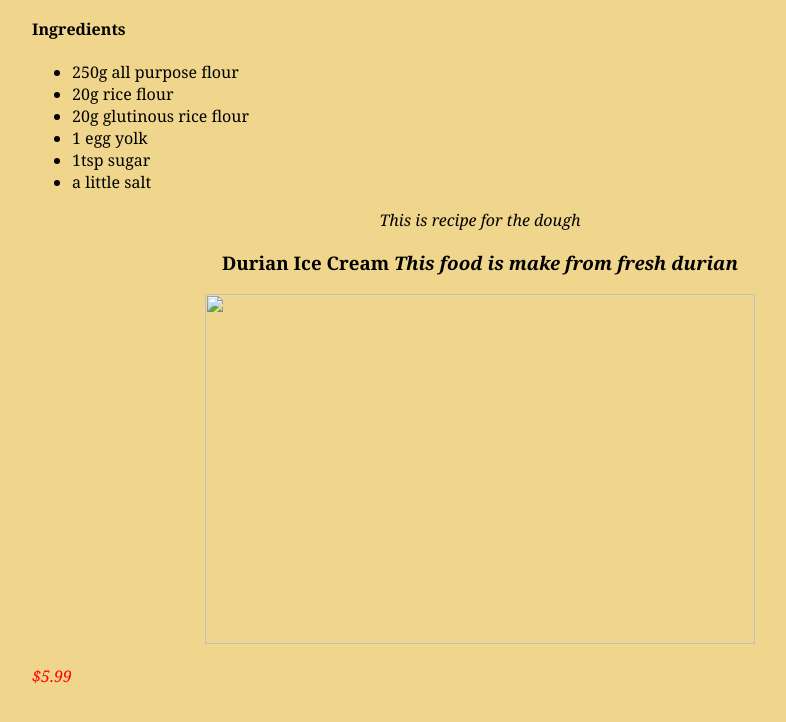
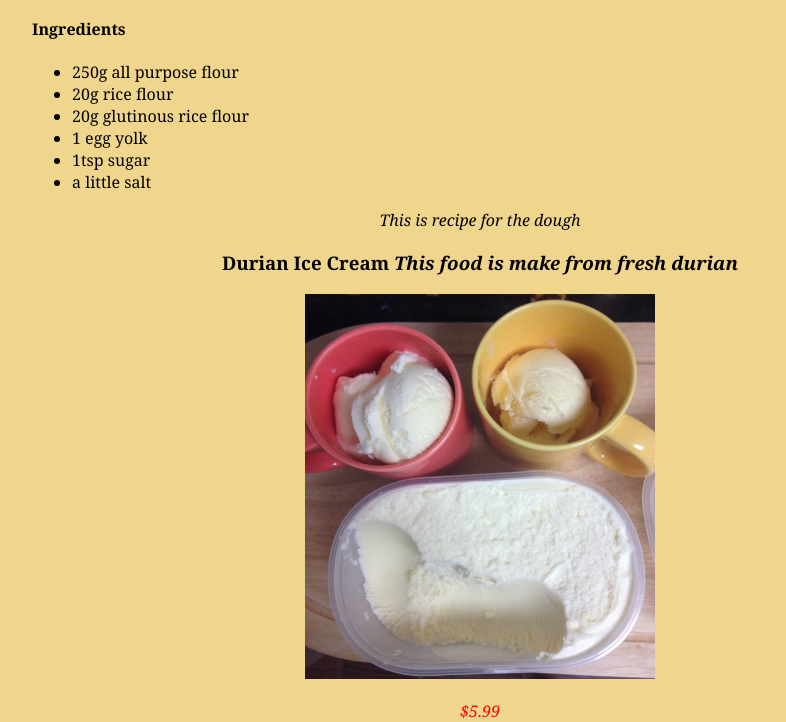
Before and after one commit to aunt-quyen/aunt-quyen.github.io, a plain HTML site: page index.html in a window 1280 px wide. Shown: the part 1159-1881 px from the top of the page, without its empty margins (160-946 px from the left). Before the commit the page ends 1846 px from the top, so only its background shows below. Drawn offline with Linux system fonts and the light colour scheme.

Commit message:
pictures

```diff
--- a/index.html
+++ b/index.html
@@ -1,6 +1,5 @@
 <!DOCTYPE html>
 <html>
-<blockquote>
 <head>
 <title>Practise Learning Web Design</title>
 <meta http-equiv="Content-Type" content="text/html; charset=UTF-8">
@@ -26,10 +25,13 @@ h2 { font-size: 1em; text-transform: uppercase; letter-spacing: .5em; color: red
 
 body { background-color: #f0d58c;}
 body {font-family: Georgia, serif; font-size; font-size: 100%l; line-hight: 175%; margin: 0 15%;}
-.price {font-family: Georgia, serif; font-style: italic; color: red;}
+.price {font-family: Georgia, serif; text-align: center; font-style: italic; color: red;}
 
 </style>
+</head>
 
+<body>
+<blockquote>
 <div class="listing">
 <h1>Quyen&rsquo;s Food</h1>
 <h2> Make It Personal</h2>
@@ -39,14 +41,12 @@ body {font-family: Georgia, serif; font-size; font-size: 100%l; line-hight: 175%
 <p>Traditional Foods</p>
 <p>Dessert Selection</p>
 </div>
-</head>
 </blockquote>
 
-<body>
 <p> In this section, I just introduce some &ldquo;Dishes&rdquo; </p>
 <h3>Strawberry Cheese Cake<h3>
 <p><img src="foods/image2.jpg" width="350" height="350"></p>
-<span class="price">$3.99</span>
+<div class="price">$3.99</div>
 <h3>Vietnamese Crispy Dumplings</h3>
 <p><img src="foods/image3.jpg" width="350" height="350"></p>
 <h4>Ingredients</h4>
@@ -60,8 +60,8 @@ body {font-family: Georgia, serif; font-size; font-size: 100%l; line-hight: 175%
 </ul>
 <p>This is recipe for the dough</p>
 <h3>Durian Ice Cream <em>This food is make from fresh durian</em></h3>
-<p><img src="foods/image4.jpg" width="550" height="350"></p>
-<span class="price">$5.99</span>
+<p><img src="foods/image5.jpg" width="350" height="385"></p>
+<div class="price">$5.99</div>
 
 
 </body>
```
Also changed, not shown: foods/Image1.jpg (added), foods/Image2.jpg (added), foods/Image4.jpg (added), foods/Image5.jpg (added), foods/image3.jpg (added).
